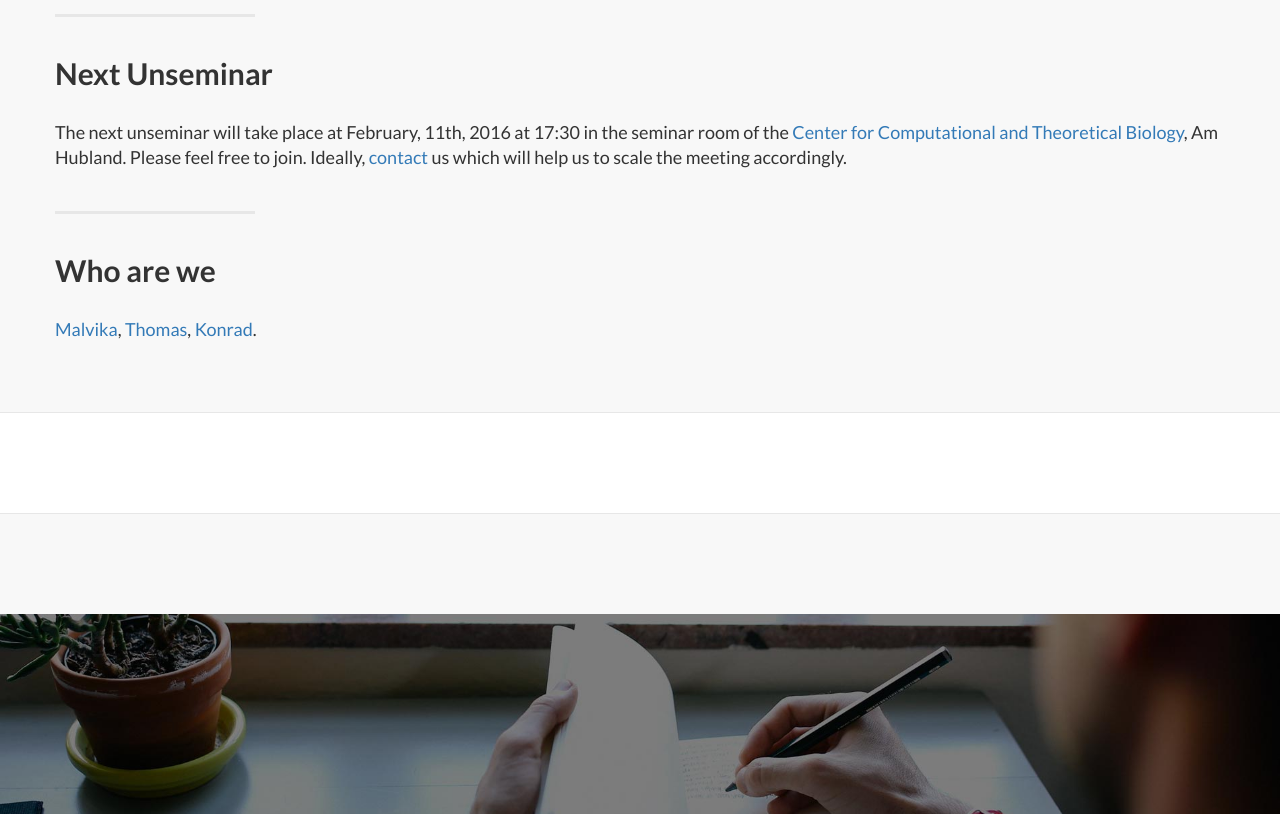
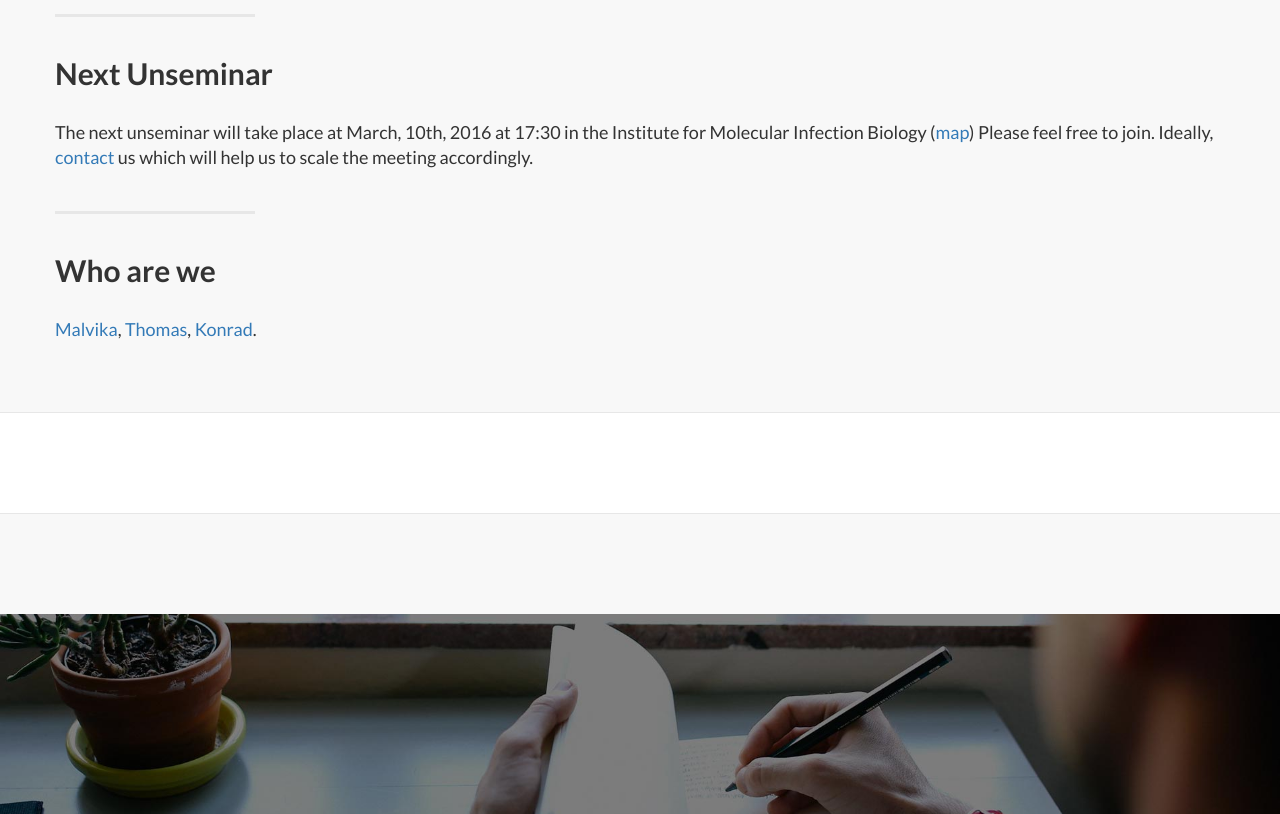
Before and after one commit to WUBSyB/WUBSyB.github.io, a plain HTML site: page index.html in a window 1280 px wide. Shown: the part 1080-1894 px from the top of the page. Drawn offline with Linux system fonts and the light colour scheme.

Commit message:
Update data of next meeting

```diff
--- a/index.html
+++ b/index.html
@@ -142,12 +142,15 @@
                     <div class="clearfix"></div>
                     <h2 class="section-heading">Next Unseminar</h2>
                     <p class="lead">
-		      The next unseminar will take place at February,
-		      11th, 2016 at 17:30 in the seminar room of the
-		      <a href="http://www.cctb.uni-wuerzburg.de/startseite/">Center for Computational and Theoretical Biology</a>, Am Hubland.
+		      The next unseminar will take place at March,
+		      10th, 2016 at 17:30 in the Institute for Molecular
+		      Infection Biology
+		      (<a href="http://www.openstreetmap.org/?mlat=49.80205&mlon=9.9569&zoom=18#map=18/49.80205/9.95690">map</a>)
+
+		      <!-- in the seminar room of the
+		      <a href="http://www.cctb.uni-wuerzburg.de/startseite/">Center for Computational and Theoretical Biology</a>, Am Hubland. -->
 		      <!--
-		      the Institute for Molecular Infection Biology
-		      (<a href="http://www.openstreetmap.org/?mlat=49.80205&mlon=9.9569&zoom=18#map=18/49.80205/9.95690">map</a>)
+
 		      in room 0.048.-->
 
 		      Please feel free to join. Ideally,
```
